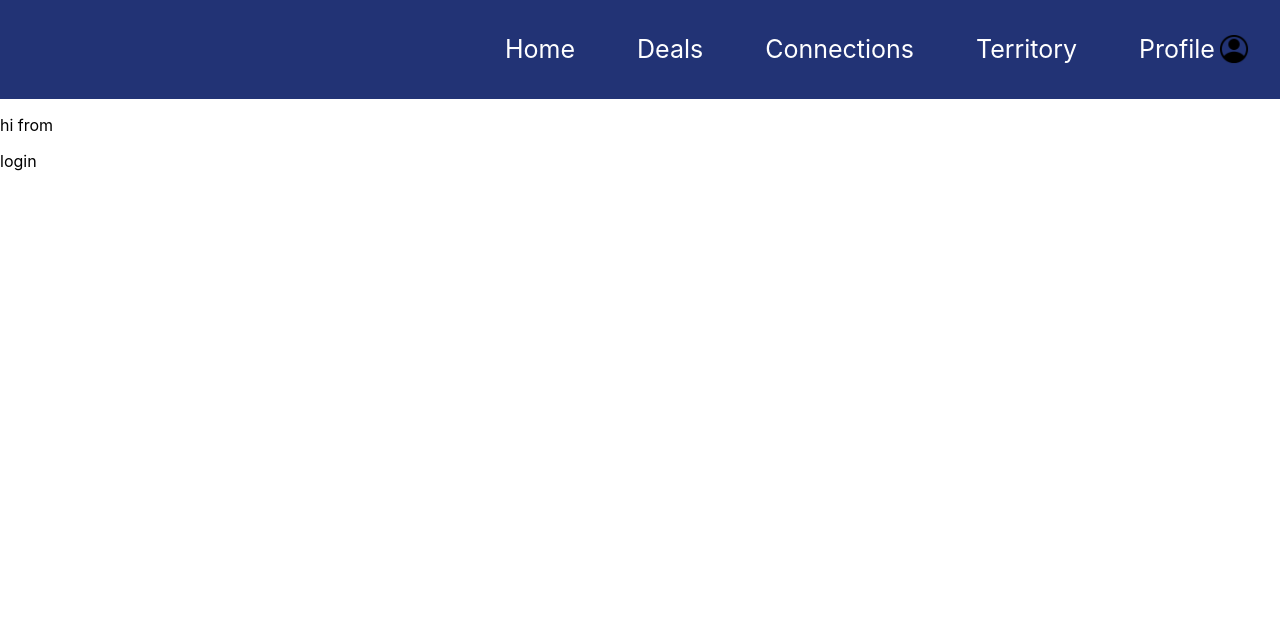
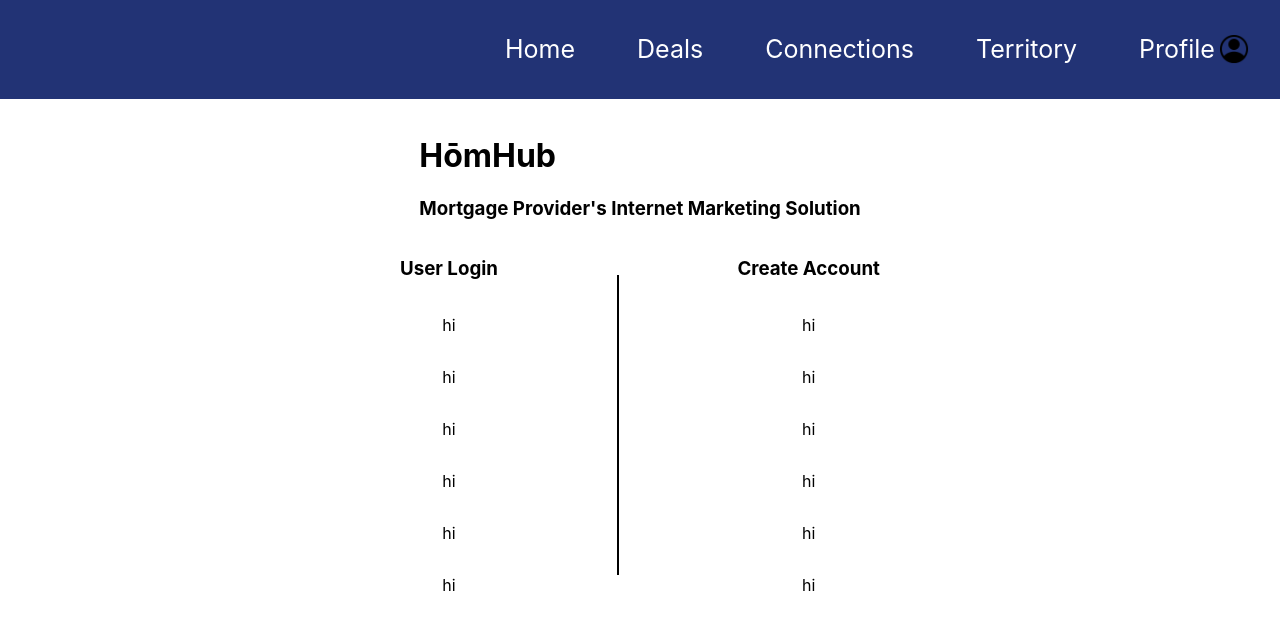
Before and after one commit to Hombaez/roseate-spoonbill-frontend, a React (Create React App) app: page / in a window 1280 px wide. Shown: the top 630 px of the page. Built offline with nearby package versions, Linux system fonts and the light colour scheme.

Commit message:
elements in correct place for log in page

```diff
--- /dev/null
+++ b/src/components/LogIn.css
@@ -0,0 +1,33 @@
+.LogIn .LogIn_Container {
+  display: flex;
+  flex-direction: column;
+  justify-content: center;
+  align-items: center;
+}
+
+.LogIn .login_info {
+  display: flex;
+  flex-direction: row;
+  justify-content: space-between;
+  align-items: center;
+  width: 30rem;
+}
+
+.LogIn .existing_user {
+  display: flex;
+  flex-direction: column;
+  justify-content: center;
+  align-items: center;
+}
+
+.LogIn .line {
+  border-left: 2px solid black;
+  height: 300px;
+}
+
+.LogIn .create_user {
+  display: flex;
+  flex-direction: column;
+  justify-content: center;
+  align-items: center;
+}
--- a/src/components/LogIn.js
+++ b/src/components/LogIn.js
@@ -1,11 +1,41 @@
+import "./LogIn.css";
+
 import React from "react";
 
 function LogIn() {
   return (
-    <>
-      <p>hi from</p>
-      <p>login</p>
-    </>
+    <div className="LogIn">
+      <div className="LogIn_Container">
+        <div className="header">
+          <h1>HōmHub</h1>
+          <h3>Mortgage Provider's Internet Marketing Solution</h3>
+        </div>
+        <div className="login_info">
+          <div className="existing_user">
+            <h3>User Login</h3>
+
+            <p>hi</p>
+            <p>hi</p>
+            <p>hi</p>
+            <p>hi</p>
+            <p>hi</p>
+            <p>hi</p>
+          </div>
+          <div className="line">
+            <h1></h1>
+          </div>
+          <div className="create_user">
+            <h3>Create Account</h3>
+            <p>hi</p>
+            <p>hi</p>
+            <p>hi</p>
+            <p>hi</p>
+            <p>hi</p>
+            <p>hi</p>
+          </div>
+        </div>
+      </div>
+    </div>
   );
 }
 
```
